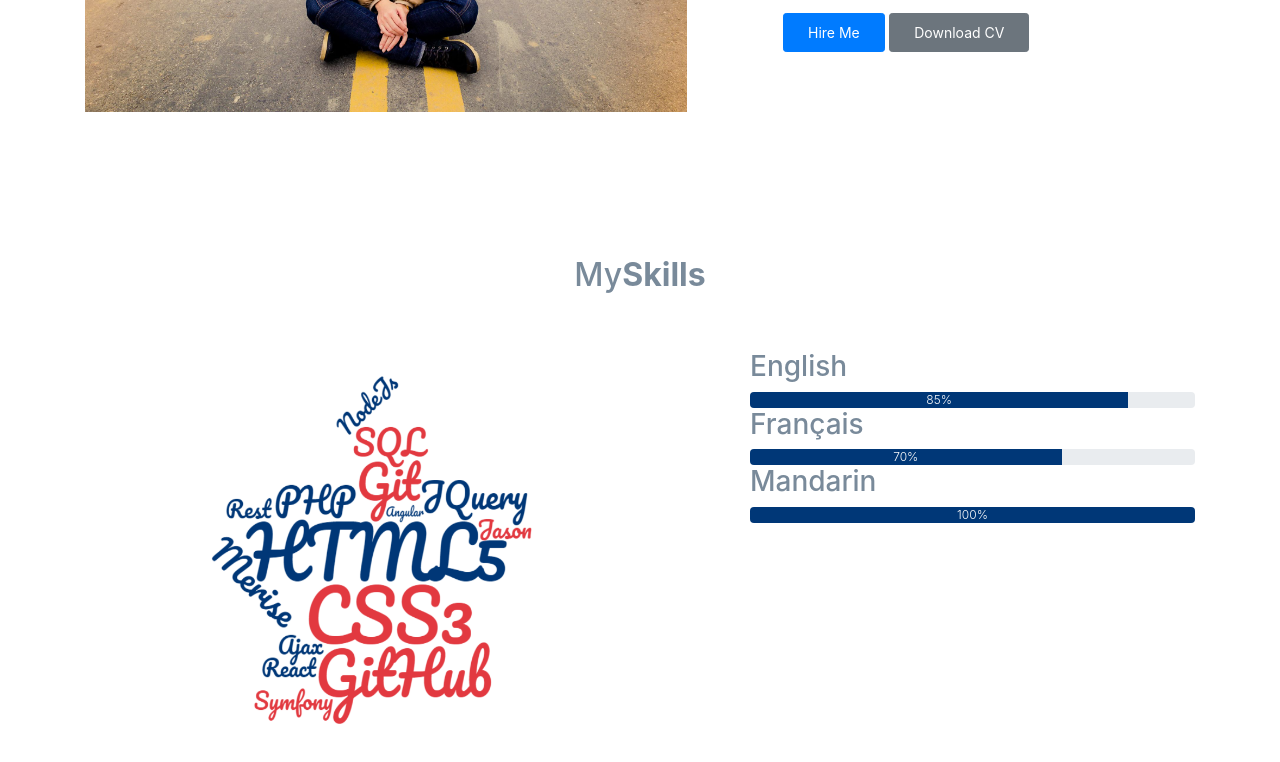
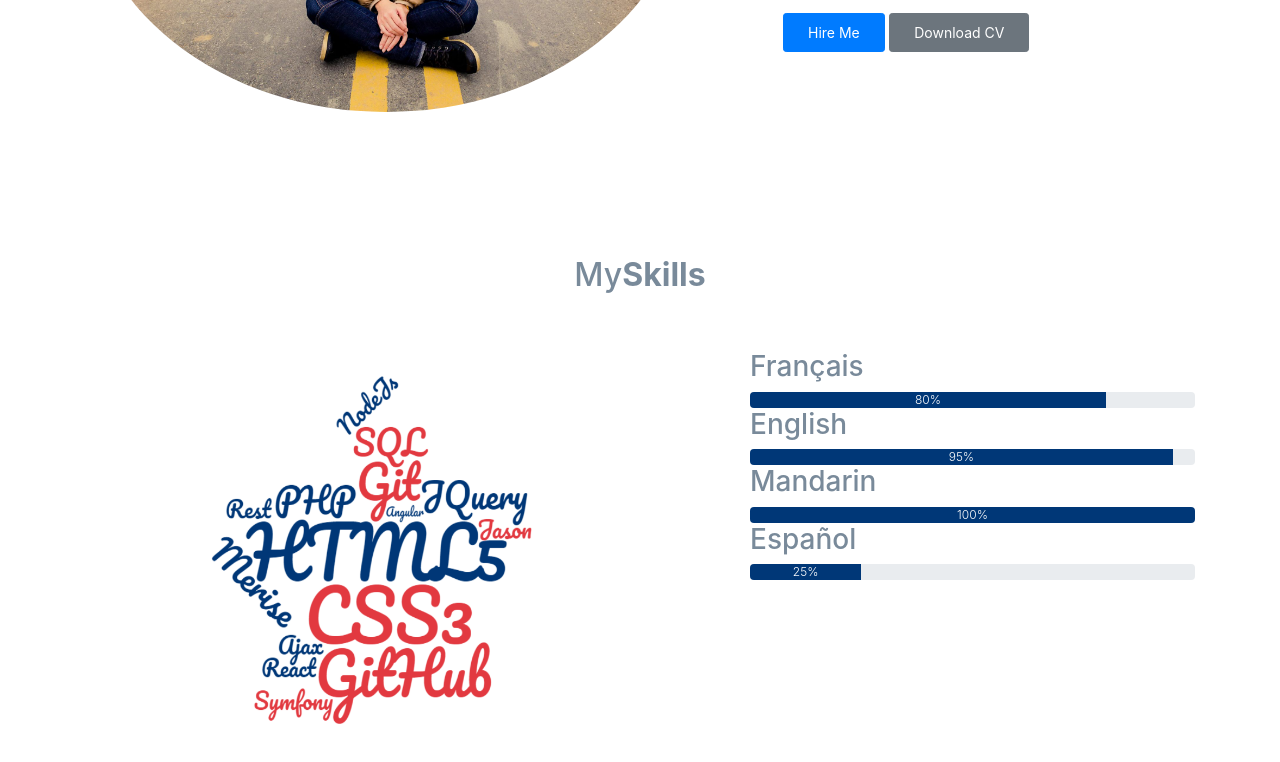
Before and after one commit to angelaclan/angelaclan.github.io, a plain HTML site: page index.html in a window 1280 px wide. Shown: the part 1304-2066 px from the top of the page. Drawn offline with nearby package versions, Linux system fonts and the light colour scheme.

Commit message:
border-radius

```diff
--- a/index.html
+++ b/index.html
@@ -134,20 +134,21 @@
       </div> -->
       <div class="col-md-2"> </div>
         <div class="col-md-5">
+
             <div class="skill">
-            <h3>English</h3>
+                <h3>Français</h3>
                   <div class="progress">
-              <div class="progress-bar" role="progressbar" style="width: 85%" aria-valuenow="85" aria-valuemin="0" aria-valuemax="100">
-                <span>85%</span>
+                    <div class="progress-bar" role="progressbar" style="width: 80%" aria-valuenow="80" aria-valuemin="0" aria-valuemax="100">
+                      <span>80%</span>
                     </div>
                   </div>
             </div>
 
           <div class="skill">
-            <h3>Français</h3>
+            <h3>English</h3>
             <div class="progress">
-                <div class="progress-bar" role="progressbar" style="width: 70%" aria-valuenow="70" aria-valuemin="0" aria-valuemax="100">
-                  <span>70%</span>
+              <div class="progress-bar" role="progressbar" style="width: 95%" aria-valuenow="95" aria-valuemin="0" aria-valuemax="100">
+                <span>95%</span>
               </div>
             </div>
           </div>
@@ -160,6 +161,17 @@
                   </div>
                 </div>
           </div>
+
+          <div class="skill">
+            <h3>Español</h3>
+              <div class="progress">
+                <div class="progress-bar" role="progressbar" style="width: 25%" aria-valuenow="25" aria-valuemin="0" aria-valuemax="100">
+                  <span>25%</span>
+                </div>
+              </div>
+          </div>
+
+
       </div>
 
 
--- a/style.css
+++ b/style.css
@@ -58,6 +58,10 @@
     padding: 5em 0;
 }
 /*about me*/
+div .col-lg-7.pr-lg-5.mb-5.mb-lg-0 img{
+    border-radius: 50%
+}
+
 div.col-lg-5.pl-lg-5{
     line-height: 1.7;
 }
```
Lines whose indentation alone changed are shown as unchanged.
